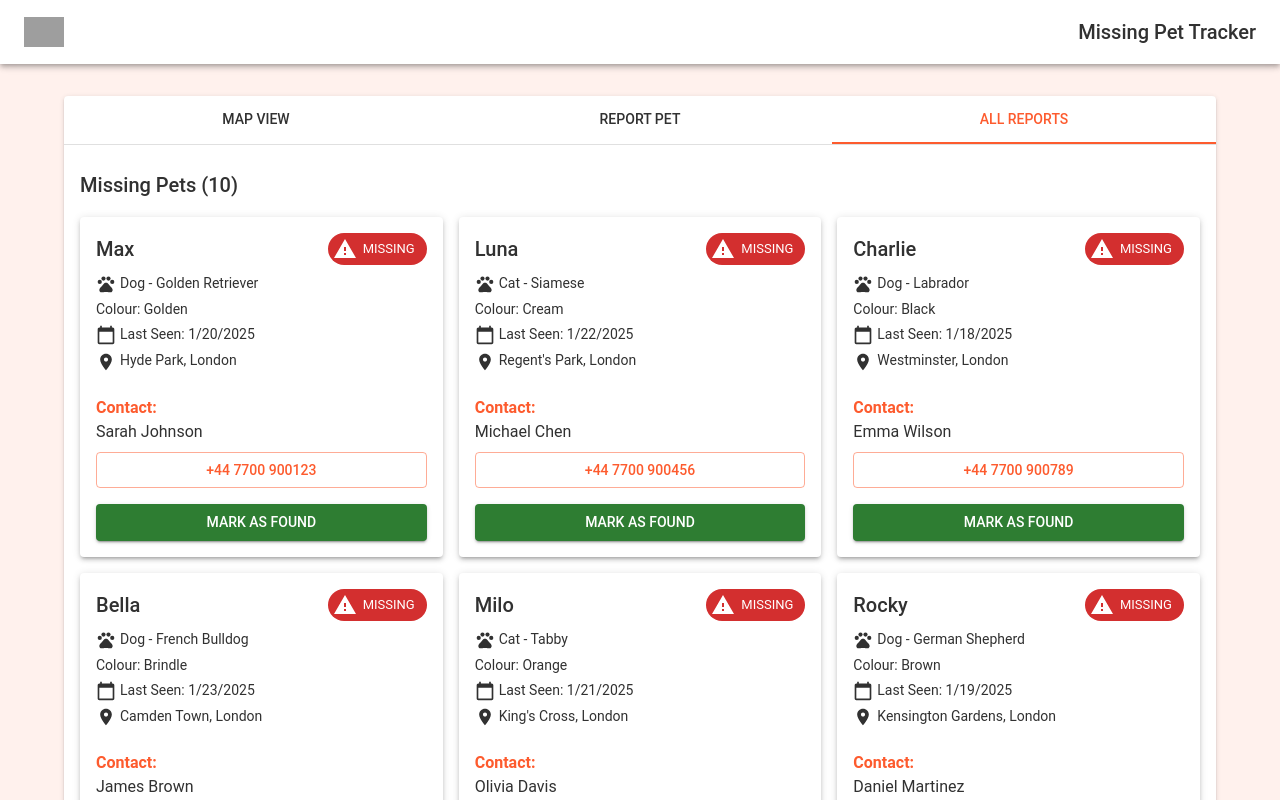
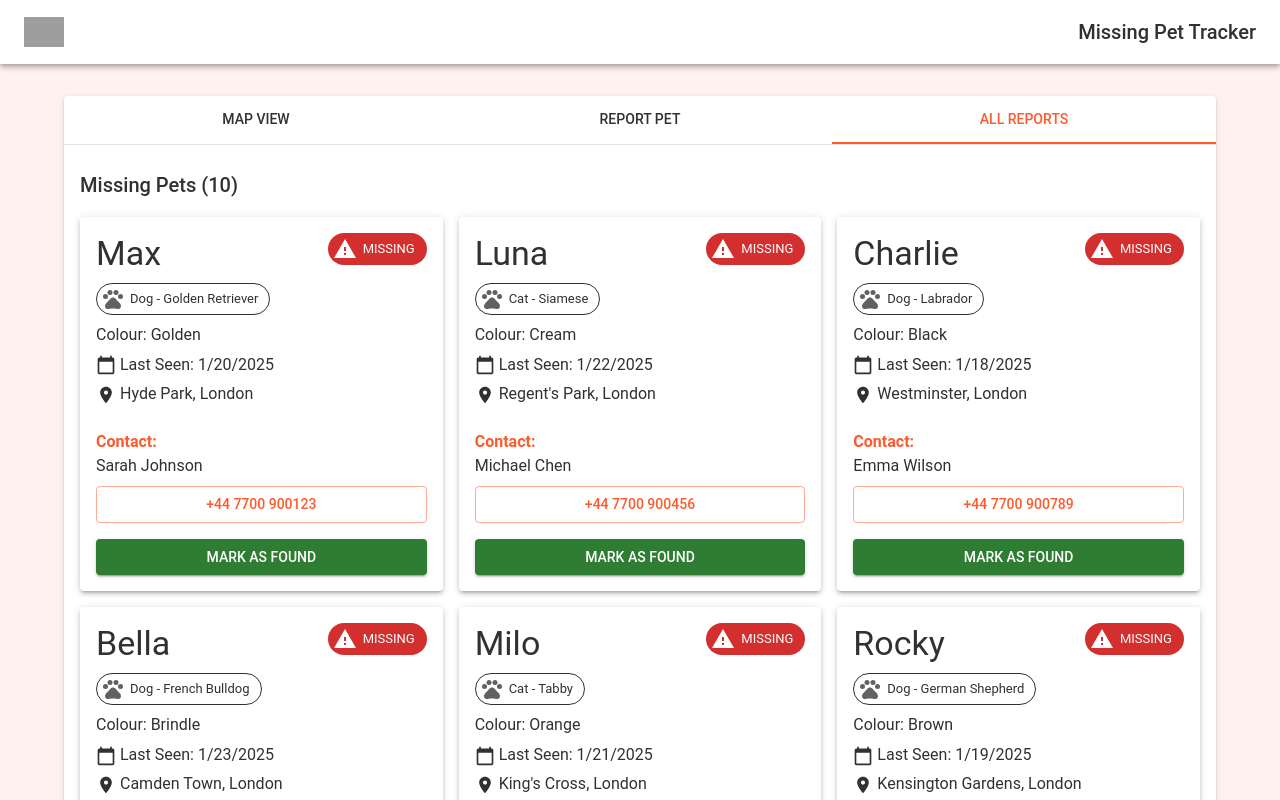
Before and after one commit to paulbrownsmith/pet-rescue, a React (Create React App) app: page / in a window 1280 px wide. Both pictures are taken after a click on the tab "ALL REPORTS". Shown: the top 800 px of the page. Built offline with nearby package versions, Linux system fonts and the light colour scheme; grey boxes are pictures that could not be loaded; a web font is replaced by a local one.

Commit message:
Increase font size, use Chip component for cat/dog type

```diff
--- a/src/components/PetList.tsx
+++ b/src/components/PetList.tsx
@@ -51,7 +51,7 @@ const PetList: React.FC<PetListProps> = ({ pets, onMarkAsFound }) => {
                 <Card elevation={3}>
                   <CardContent>
                     <Box display="flex" justifyContent="space-between" alignItems="start" mb={1}>
-                      <Typography variant="h6" component="div">
+                      <Typography variant="h4" component="div">
                         {pet.name}
                       </Typography>
                       <Chip
@@ -62,22 +62,25 @@ const PetList: React.FC<PetListProps> = ({ pets, onMarkAsFound }) => {
                         icon={<WarningIcon />}
                       />
                     </Box>
-                    <Typography variant="body2" color="text.secondary" gutterBottom>
-                      <PetsIcon fontSize="small" sx={{ verticalAlign: 'middle', mr: 0.5 }} />
-                      {pet.species} - {pet.breed}
-                    </Typography>
-                    <Typography variant="body2" color="text.secondary" gutterBottom>
+                    <Chip
+                      label={`${pet.species} - ${pet.breed}`}
+                      icon={<PetsIcon />}
+                      variant="outlined"
+                      size="medium"
+                      sx={{ mb: 1, color: 'text.secondary', borderColor: 'text.secondary' }}
+                    />
+                    <Typography variant="body1" color="text.secondary" gutterBottom>
                       Colour: {pet.colour}
                     </Typography>
-                    <Typography variant="body2" color="text.secondary" gutterBottom>
+                    <Typography variant="body1" color="text.secondary" gutterBottom>
                       <CalendarTodayIcon fontSize="small" sx={{ verticalAlign: 'middle', mr: 0.5 }} />
                       Last Seen: {new Date(pet.lastSeenDate).toLocaleDateString()}
                     </Typography>
-                    <Typography variant="body2" color="text.secondary" gutterBottom>
+                    <Typography variant="body1" color="text.secondary" gutterBottom>
                       <LocationOnIcon fontSize="small" sx={{ verticalAlign: 'middle', mr: 0.5 }} />
                       {pet.lastSeenLocation.address}
                     </Typography>
-                    <Typography variant="body2" sx={{ mt: 1 }} noWrap>
+                    <Typography variant="body1" sx={{ mt: 1 }} noWrap>
                       {pet.notes}
                     </Typography>
                     <Box sx={{ mt: 2 }}>
```
